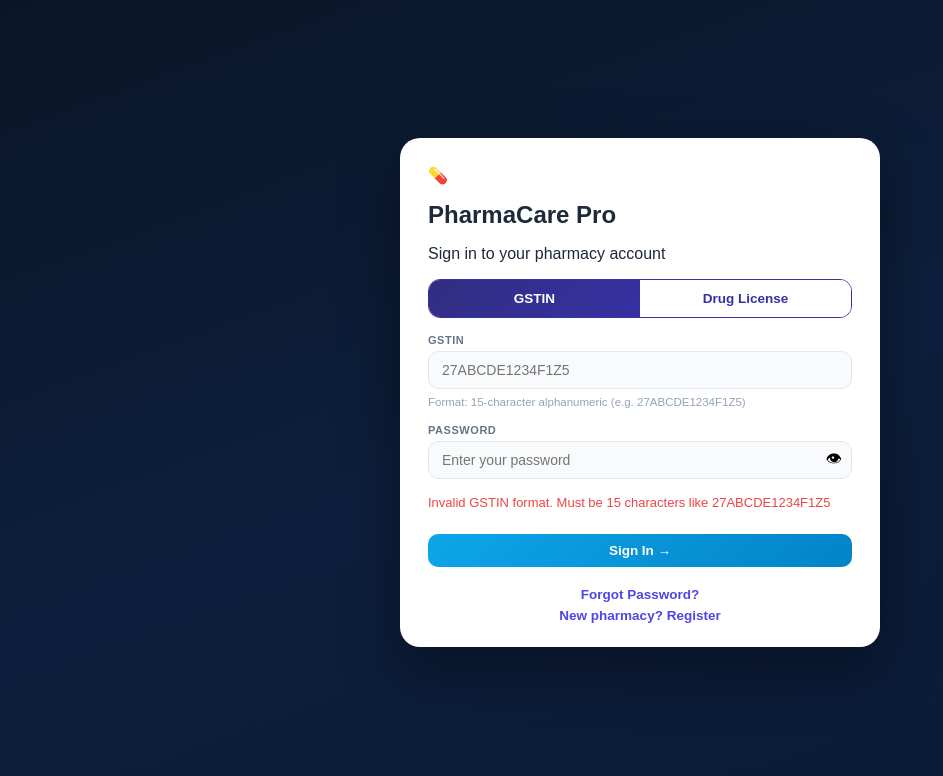
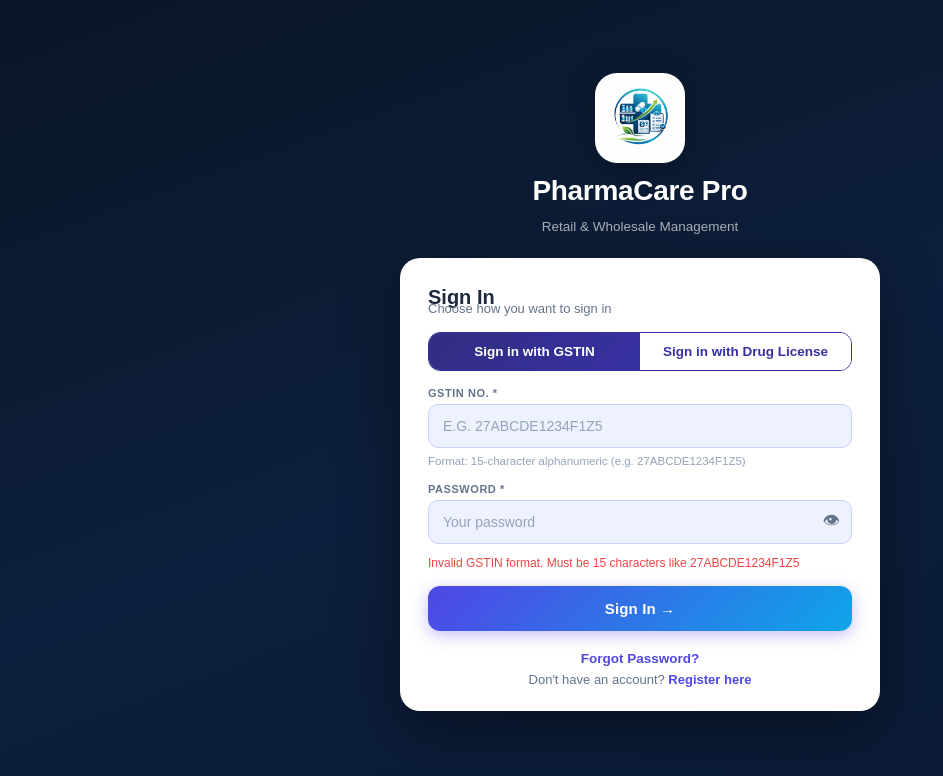
Before and after one commit to Dash1234-user/Pharma-Pro-Project, a React (Vite) app in the folder frontend/: page /login in a window 1280 px wide. Both pictures are taken after a click on the button "Sign In →". Shown: the top 776 px of the page, without its empty margins (0-943 px from the left). Built offline with nearby package versions, Linux system fonts and the light colour scheme.

Commit message:
Refactor AuthPage components and input handling

```diff
--- a/frontend/src/pages/AuthPage.jsx
+++ b/frontend/src/pages/AuthPage.jsx
@@ -6,37 +6,43 @@ import useSettingsStore from '../store/settingsStore';
 
 const GSTIN_RE = /^[0-9]{2}[A-Z]{5}[0-9]{4}[A-Z]{1}[1-9A-Z]{1}Z[0-9A-Z]{1}$/;
 
-function Field({ label, id, type = 'text', value, onChange, placeholder, hint, error }) {
+function Input({ label, id, type='text', value, onChange, placeholder, hint, error }) {
   const [show, setShow] = useState(false);
-  const isPassword = type === 'password';
+  const isPw = type === 'password';
   return (
     <div className="form-group">
-      <label className="form-label" htmlFor={id}>{label}</label>
-      <div style={{ position: 'relative' }}>
-        <input
-          id={id}
-          className="form-input"
-          type={isPassword ? (show ? 'text' : 'password') : type}
-          value={value}
-          onChange={onChange}
-          placeholder={placeholder}
-          autoComplete="off"
-          style={{ borderColor: error ? '#ef4444' : '' }}
-        />
-        {isPassword && (
-          <button type="button" onClick={() => setShow(s => !s)}
-            style={{ position:'absolute', right:10, top:'50%', transform:'translateY(-50%)', background:'none', border:'none', cursor:'pointer', fontSize:16 }}>
+      {label && <label className="form-label" htmlFor={id}>{label}</label>}
+      <div style={{ position:'relative' }}>
+        <input id={id} className="auth-input"
+          type={isPw ? (show ? 'text' : 'password') : type}
+          value={value} onChange={onChange} placeholder={placeholder} autoComplete="off"
+          style={{ borderColor:error?'#ef4444':'', paddingRight:isPw?44:'' }} />
+        {isPw && (
+          <button type="button" onClick={() => setShow(s=>!s)}
+            style={{ position:'absolute',right:12,top:'50%',transform:'translateY(-50%)',
+              background:'none',border:'none',cursor:'pointer',fontSize:17,color:'#64748b' }}>
             {show ? '🙈' : '👁'}
           </button>
         )}
       </div>
-      {hint  && <div className="form-hint" style={{ color: hint.startsWith('⚠') ? '#ef4444' : '#94a3b8' }}>{hint}</div>}
-      {error && <div style={{ color:'#ef4444', fontSize:12, marginTop:4 }}>{error}</div>}
+      {hint  && <div className="form-hint" style={{ color:hint.startsWith('⚠')?'#ef4444':'#94a3b8' }}>{hint}</div>}
+      {error && <div className="form-error">{error}</div>}
     </div>
   );
 }
 
-// ── LOGIN PANEL ──────────────────────────────────────────────────────────────
+function AuthHeader() {
+  return (
+    <div className="auth-header">
+      <div className="auth-logo-wrap">
+        <img src="/logo.jpeg" alt="PharmaCare Pro" />
+      </div>
+      <h1 className="auth-title-top">PharmaCare Pro</h1>
+      <p className="auth-tagline">Retail &amp; Wholesale Management</p>
+    </div>
+  );
+}
+
 function LoginPanel({ onSwitch }) {
   const [mode, setMode]         = useState('gstin');
   const [gstin, setGstin]       = useState('');
@@ -48,8 +54,8 @@ function LoginPanel({ onSwitch }) {
   const { setSettings }         = useSettingsStore();
   const navigate                = useNavigate();
 
-  const gstinHint = gstin && !GSTIN_RE.test(gstin)
-    ? '⚠ Invalid format. Expected 15-char like 27ABCDE1234F1Z5'
+  const gstinHint = gstin
+    ? (GSTIN_RE.test(gstin) ? '' : '⚠ Invalid format. Expected 15-char like 27ABCDE1234F1Z5')
     : 'Format: 15-character alphanumeric (e.g. 27ABCDE1234F1Z5)';
 
   async function handleLogin() {
@@ -76,70 +82,72 @@ function LoginPanel({ onSwitch }) {
   }
 
   return (
+    <>
+      <AuthHeader />
       <div className="auth-panel">
-      <div className="auth-logo">💊</div>
-      <h2 className="auth-title">PharmaCare Pro</h2>
-      <p className="auth-subtitle">Sign in to your pharmacy account</p>
-
+        <div>
+          <h2 className="auth-panel-title">Sign In</h2>
+          <p className="auth-panel-sub">Choose how you want to sign in</p>
+        </div>
         <div className="auth-mode-toggle">
-        <button type="button" className={`auth-mode-btn${mode==='gstin'?' active':''}`} onClick={() => setMode('gstin')}>GSTIN</button>
-        <button type="button" className={`auth-mode-btn${mode==='drug'?' active':''}`}  onClick={() => setMode('drug')}>Drug License</button>
+          <button type="button" className={`auth-mode-btn${mode==='gstin'?' active':''}`} onClick={() => setMode('gstin')}>
+            Sign in with GSTIN
+          </button>
+          <button type="button" className={`auth-mode-btn${mode==='drug'?' active':''}`} onClick={() => setMode('drug')}>
+            Sign in with Drug License
+          </button>
         </div>
-
         {mode === 'gstin' ? (
           <div className="form-group">
-          <label className="form-label">GSTIN</label>
-          <input className="form-input" type="text" value={gstin}
+            <label className="form-label">GSTIN No. *</label>
+            <input className="auth-input" type="text" value={gstin}
               onChange={e => setGstin(e.target.value.toUpperCase())}
-            placeholder="27ABCDE1234F1Z5" maxLength={15} />
-          <div className="form-hint" style={{ color: gstin && !GSTIN_RE.test(gstin) ? '#ef4444':'#94a3b8' }}>{gstinHint}</div>
+              placeholder="E.G. 27ABCDE1234F1Z5" maxLength={15} />
+            {gstinHint && <div className="form-hint" style={{ color:gstinHint.startsWith('⚠')?'#ef4444':'#94a3b8' }}>{gstinHint}</div>}
           </div>
         ) : (
-        <Field label="Drug License No." id="login-drug" value={drug}
+          <Input label="Drug License No. *" id="login-drug" value={drug}
             onChange={e => setDrug(e.target.value)} placeholder="e.g. MH-MUM-123456" />
         )}
-
-      <Field label="Password" id="login-pw" type="password" value={password}
-        onChange={e => setPassword(e.target.value)} placeholder="Enter your password" />
-
-      {error && <div style={{ color:'#ef4444', fontSize:13, marginBottom:8 }}>{error}</div>}
-
-      <button className="btn btn-primary" style={{ width:'100%' }} onClick={handleLogin} disabled={loading}>
+        <Input label="Password *" id="login-pw" type="password" value={password}
+          onChange={e => setPassword(e.target.value)} placeholder="Your password" />
+        {error && <div className="form-error" style={{ marginTop:-4 }}>{error}</div>}
+        <button className="auth-submit-btn" onClick={handleLogin} disabled={loading}>
           {loading ? 'Signing in…' : 'Sign In →'}
         </button>
-
         <div className="auth-links">
-        <button type="button" className="auth-link" onClick={() => onSwitch('forgot')}>Forgot Password?</button>
-        <button type="button" className="auth-link" onClick={() => onSwitch('register')}>New pharmacy? Register</button>
+          <button type="button" className="auth-link" onClick={() => onSwitch('forgot')}>
+            Forgot Password?
+          </button>
+          <div className="auth-register-line">
+            Don't have an account?{' '}
+            <button type="button" onClick={() => onSwitch('register')}>Register here</button>
           </div>
         </div>
+      </div>
+    </>
   );
 }
 
-// ── REGISTER PANEL ───────────────────────────────────────────────────────────
-// Handles both Wholesale Pharma and Retail Pharmacy — mirrors setRegType()+doRegister()
 function RegisterPanel({ onSwitch }) {
-  const [type, setType]             = useState('Retail Pharmacy');
-  const isWS                        = type === 'Wholesale Pharma';
-  const [email, setEmail]           = useState('');
-  const [phone, setPhone]           = useState('');
-  const [gstin, setGstin]           = useState('');
-  const [license, setLicense]       = useState('');
-  const [password, setPassword]     = useState('');
-  const [confirmPw, setConfirmPw]   = useState('');
-  const [address, setAddress]       = useState('');
-  const [defaultGst, setDefaultGst] = useState('12');
-  const [lowStock, setLowStock]     = useState('10');
-  const [expiryDays, setExpiryDays] = useState('90');
-  // Wholesale only
-  const [ownerName, setOwnerName]       = useState('');
-  const [wholesaler, setWholesaler]     = useState('');
+  const [type, setType]               = useState('Retail Pharmacy');
+  const isWS                          = type === 'Wholesale Pharma';
+  const [email, setEmail]             = useState('');
+  const [phone, setPhone]             = useState('');
+  const [gstin, setGstin]             = useState('');
+  const [license, setLicense]         = useState('');
+  const [password, setPassword]       = useState('');
+  const [confirmPw, setConfirmPw]     = useState('');
+  const [address, setAddress]         = useState('');
+  const [defaultGst, setDefaultGst]   = useState('12');
+  const [lowStock, setLowStock]       = useState('10');
+  const [expiryDays, setExpiryDays]   = useState('90');
+  const [ownerName, setOwnerName]     = useState('');
+  const [wholesaler, setWholesaler]   = useState('');
   const [wholesalerId, setWholesalerId] = useState('');
-  // Retail only
-  const [shopName, setShopName]           = useState('');
+  const [shopName, setShopName]         = useState('');
   const [retailerOwner, setRetailerOwner] = useState('');
-
-  const [error, setError]     = useState('');
+  const [error, setError]   = useState('');
   const [loading, setLoading] = useState(false);
   const [success, setSuccess] = useState('');
   const { login }             = useAuthStore();
@@ -160,131 +168,100 @@ function RegisterPanel({ onSwitch }) {
     if (!/[A-Za-z]/.test(password))   { setError('Password must contain letters'); return; }
     if (!/[0-9]/.test(password))      { setError('Password must contain at least one number'); return; }
     if (password !== confirmPw)       { setError('Passwords do not match'); return; }
-
-    const payload = {
-      email, phone,
-      pharmacyType:      type,
-      drugLicense:       license,
-      gstin:             gstin.trim().toUpperCase(),
-      password,          confirmPassword: confirmPw,
-      ownerName:         isWS ? ownerName      : '',
-      wholesaler:        isWS ? wholesaler     : '',
-      wholesalerId:      isWS ? wholesalerId   : '',
-      shopName:          isWS ? ''             : shopName,
-      retailerOwner:     isWS ? ''             : retailerOwner,
-      address,
-      defaultGst:        parseFloat(defaultGst) || 12,
-      lowStockThreshold: parseInt(lowStock)      || 10,
-      expiryAlertDays:   parseInt(expiryDays)    || 90,
-    };
-
     setLoading(true);
     try {
-      const res = await client.post('/auth/register', payload);
+      const res = await client.post('/auth/register', {
+        email, phone, pharmacyType: type, drugLicense: license,
+        gstin: gstin.trim().toUpperCase(), password, confirmPassword: confirmPw,
+        ownerName: isWS?ownerName:'', wholesaler: isWS?wholesaler:'',
+        wholesalerId: isWS?wholesalerId:'', shopName: isWS?'':shopName,
+        retailerOwner: isWS?'':retailerOwner, address,
+        defaultGst: parseFloat(defaultGst)||12,
+        lowStockThreshold: parseInt(lowStock)||10,
+        expiryAlertDays: parseInt(expiryDays)||90,
+      });
       setAuthToken(res.data.token);
       login(res.data.token, res.data.user);
       if (res.data.user) setSettings(res.data.user);
-      setSuccess(`Welcome to PharmaCare Pro! Your ${res.data.user.pharmacyType} account is ready.`);
+      setSuccess(`Welcome! Your ${res.data.user.pharmacyType} account is ready.`);
     } catch (e) {
       setError(e.response?.data?.error || 'Registration failed. Please try again.');
     } finally { setLoading(false); }
   }
 
-  if (success) {
-    return (
-      <div className="auth-panel" style={{ textAlign:'center' }}>
-        <div style={{ fontSize:48, marginBottom:12 }}>🎉</div>
-        <h2 className="auth-title">Account Created!</h2>
-        <p style={{ color:'#64748b', margin:'12px 0 24px' }}>{success}</p>
-        <button className="btn btn-primary" style={{ width:'100%' }} onClick={() => navigate('/')}>
-          Go to Dashboard →
-        </button>
+  if (success) return (
+    <>
+      <AuthHeader />
+      <div className="auth-panel" style={{ textAlign:'center', gap:20 }}>
+        <div style={{ fontSize:52 }}>🎉</div>
+        <h2 className="auth-panel-title">Account Created!</h2>
+        <p style={{ color:'#64748b' }}>{success}</p>
+        <button className="auth-submit-btn" onClick={() => navigate('/')}>Go to Dashboard →</button>
       </div>
+    </>
   );
-  }
 
   return (
+    <>
+      <AuthHeader />
       <div className="auth-panel">
-      <h2 className="auth-title">Create Account</h2>
-      <p className="auth-subtitle">Register your pharmacy</p>
-
-      {/* Pharmacy type toggle — Wholesale Pharma | Retail Pharmacy */}
-      <div className="auth-mode-toggle" style={{ marginBottom:16 }}>
-        <button type="button"
-          className={`auth-mode-btn${!isWS?' active':''}`}
-          style={!isWS?{borderColor:'#10b981',background:'#f0fdf4',color:'#166534'}:{}}
-          onClick={() => setType('Retail Pharmacy')}>
-          Retail Pharmacy
-        </button>
-        <button type="button"
-          className={`auth-mode-btn${isWS?' active':''}`}
-          style={isWS?{borderColor:'#1e40af',background:'#eff6ff',color:'#1e40af'}:{}}
-          onClick={() => setType('Wholesale Pharma')}>
-          Wholesale Pharma
-        </button>
+        <div>
+          <h2 className="auth-panel-title">Create Account</h2>
+          <p className="auth-panel-sub">Register your pharmacy</p>
         </div>
-
-      {/* Wholesale-specific */}
+        <div className="auth-mode-toggle">
+          <button type="button" className={`auth-mode-btn${!isWS?' active':''}`} onClick={() => setType('Retail Pharmacy')}>Retail Pharmacy</button>
+          <button type="button" className={`auth-mode-btn${isWS?' active':''}`}  onClick={() => setType('Wholesale Pharma')}>Wholesale Pharma</button>
+        </div>
         {isWS && <>
-        <Field label="Owner Name *"             id="reg-owner"  value={ownerName}    onChange={e=>setOwnerName(e.target.value)}    placeholder="Wholesaler owner full name" />
-        <Field label="Business Name *"          id="reg-biz"    value={wholesaler}   onChange={e=>setWholesaler(e.target.value)}   placeholder="Wholesale business name" />
-        <Field label="Wholesaler ID (optional)" id="reg-wsid"   value={wholesalerId} onChange={e=>setWholesalerId(e.target.value)} placeholder="e.g. WS-2024-001" />
+          <Input label="Owner Name *"             id="r1" value={ownerName}    onChange={e=>setOwnerName(e.target.value)}    placeholder="Wholesaler owner full name" />
+          <Input label="Business Name *"          id="r2" value={wholesaler}   onChange={e=>setWholesaler(e.target.value)}   placeholder="Wholesale business name" />
+          <Input label="Wholesaler ID (optional)" id="r3" value={wholesalerId} onChange={e=>setWholesalerId(e.target.value)} placeholder="e.g. WS-2024-001" />
         </>}
-
-      {/* Retail-specific */}
         {!isWS && <>
-        <Field label="Shop / Store Name *"  id="reg-shop"   value={shopName}      onChange={e=>setShopName(e.target.value)}      placeholder="Your pharmacy name" />
-        <Field label="Owner / Proprietor *" id="reg-owner2" value={retailerOwner} onChange={e=>setRetailerOwner(e.target.value)} placeholder="Owner full name" />
+          <Input label="Shop / Store Name *"  id="r4" value={shopName}      onChange={e=>setShopName(e.target.value)}      placeholder="Your pharmacy name" />
+          <Input label="Owner / Proprietor *" id="r5" value={retailerOwner} onChange={e=>setRetailerOwner(e.target.value)} placeholder="Owner full name" />
         </>}
-
-      {/* Common fields */}
-      <Field label="Email *"           id="reg-email" type="email" value={email}   onChange={e=>setEmail(e.target.value)}   placeholder="pharmacy@email.com" />
-      <Field label="Phone *"           id="reg-phone" type="tel"   value={phone}   onChange={e=>setPhone(e.target.value)}   placeholder="10-digit mobile number" />
-      <Field label="Drug License No. *"id="reg-lic"               value={license}  onChange={e=>setLicense(e.target.value)} placeholder="e.g. MH-MUM-123456" />
-
+        <Input label="Email *"            id="r6" type="email" value={email}   onChange={e=>setEmail(e.target.value)}   placeholder="pharmacy@email.com" />
+        <Input label="Phone *"            id="r7" type="tel"   value={phone}   onChange={e=>setPhone(e.target.value)}   placeholder="10-digit mobile number" />
+        <Input label="Drug License No. *" id="r8"              value={license}  onChange={e=>setLicense(e.target.value)} placeholder="e.g. MH-MUM-123456" />
         <div className="form-group">
           <label className="form-label">GSTIN *</label>
-        <input className="form-input" type="text" value={gstin}
-          onChange={e=>setGstin(e.target.value.toUpperCase())}
-          placeholder="27ABCDE1234F1Z5" maxLength={15} />
-        <div className="form-hint" style={{ color: gstin && !GSTIN_RE.test(gstin)?'#ef4444':'#94a3b8' }}>
-          {gstin && !GSTIN_RE.test(gstin) ? '⚠ Invalid GSTIN format' : 'Format: 15-character alphanumeric'}
+          <input className="auth-input" type="text" value={gstin}
+            onChange={e=>setGstin(e.target.value.toUpperCase())} placeholder="27ABCDE1234F1Z5" maxLength={15} />
+          <div className="form-hint" style={{ color:gstin&&!GSTIN_RE.test(gstin)?'#ef4444':'#94a3b8' }}>
+            {gstin&&!GSTIN_RE.test(gstin)?'⚠ Invalid GSTIN format':'Format: 15-character alphanumeric'}
           </div>
         </div>
-
-      <Field label="Address" id="reg-addr" value={address} onChange={e=>setAddress(e.target.value)} placeholder="Store address" />
-      <Field label="Password *"        id="reg-pw"  type="password" value={password}  onChange={e=>setPassword(e.target.value)}  placeholder="Min 8 chars, letters + numbers" />
-      <Field label="Confirm Password *"id="reg-cpw" type="password" value={confirmPw} onChange={e=>setConfirmPw(e.target.value)} placeholder="Re-enter password" />
-
-      <div style={{ display:'grid', gridTemplateColumns:'1fr 1fr 1fr', gap:8, marginTop:4 }}>
+        <Input label="Address" id="r9" value={address} onChange={e=>setAddress(e.target.value)} placeholder="Store address" />
+        <Input label="Password *"         id="r10" type="password" value={password}  onChange={e=>setPassword(e.target.value)}  placeholder="Min 8 chars, letters + numbers" />
+        <Input label="Confirm Password *" id="r11" type="password" value={confirmPw} onChange={e=>setConfirmPw(e.target.value)} placeholder="Re-enter password" />
+        <div style={{ display:'grid', gridTemplateColumns:'1fr 1fr 1fr', gap:8 }}>
           <div className="form-group">
-          <label className="form-label">Default GST %</label>
-          <input className="form-input" type="number" value={defaultGst} onChange={e=>setDefaultGst(e.target.value)} min="0" max="28" />
+            <label className="form-label">GST %</label>
+            <input className="auth-input" type="number" value={defaultGst} onChange={e=>setDefaultGst(e.target.value)} min="0" max="28" />
           </div>
           <div className="form-group">
-          <label className="form-label">Low Stock Qty</label>
-          <input className="form-input" type="number" value={lowStock}   onChange={e=>setLowStock(e.target.value)}   min="1" />
+            <label className="form-label">Low Stock</label>
+            <input className="auth-input" type="number" value={lowStock}   onChange={e=>setLowStock(e.target.value)}   min="1" />
           </div>
           <div className="form-group">
-          <label className="form-label">Expiry Alert Days</label>
-          <input className="form-input" type="number" value={expiryDays} onChange={e=>setExpiryDays(e.target.value)} min="1" />
+            <label className="form-label">Expiry Days</label>
+            <input className="auth-input" type="number" value={expiryDays} onChange={e=>setExpiryDays(e.target.value)} min="1" />
           </div>
         </div>
-
-      {error && <div style={{ color:'#ef4444', fontSize:13, marginBottom:8 }}>{error}</div>}
-
-      <button className="btn btn-primary" style={{ width:'100%' }} onClick={handleRegister} disabled={loading}>
+        {error && <div className="form-error">{error}</div>}
+        <button className="auth-submit-btn" onClick={handleRegister} disabled={loading}>
           {loading ? 'Creating account…' : 'Create Account ✓'}
         </button>
         <div className="auth-links">
           <button type="button" className="auth-link" onClick={() => onSwitch('login')}>Already registered? Sign In</button>
         </div>
       </div>
+    </>
   );
 }
 
-// ── FORGOT PASSWORD PANEL ────────────────────────────────────────────────────
-// mirrors fpSendOtp() + fpConfirm() in app.js
 function ForgotPanel({ onSwitch }) {
   const [identifier, setIdentifier] = useState('');
   const [newPw, setNewPw]           = useState('');
@@ -305,7 +282,6 @@ function ForgotPanel({ onSwitch }) {
     if (!/[A-Za-z]/.test(newPw)){ setError('Password must contain at least one letter.'); return; }
     if (!/[0-9]/.test(newPw))   { setError('Password must contain at least one number.'); return; }
     if (newPw !== confirmPw)     { setError('Passwords do not match.'); return; }
-
     setLoading(true);
     try {
       const res = await client.post('/auth/forgot-password/send-otp', { identifier, newPassword: newPw });
@@ -330,50 +306,46 @@ function ForgotPanel({ onSwitch }) {
   }
 
   return (
+    <>
+      <AuthHeader />
       <div className="auth-panel">
-      <h2 className="auth-title">Reset Password</h2>
-      <p className="auth-subtitle">Enter your GSTIN or Drug License to receive an OTP</p>
-
-      <Field label="GSTIN or Drug License No." id="fp-id"
+        <div>
+          <h2 className="auth-panel-title">Reset Password</h2>
+          <p className="auth-panel-sub">Enter your GSTIN or Drug License to receive an OTP</p>
+        </div>
+        <Input label="GSTIN or Drug License No." id="fp-id"
           value={identifier} onChange={e=>setIdentifier(e.target.value)}
           placeholder="Your registered identifier" />
-      <Field label="New Password"     id="fp-pw"  type="password" value={newPw}    onChange={e=>setNewPw(e.target.value)}    placeholder="Min 8 chars, letters + numbers" />
-      <Field label="Confirm Password" id="fp-cpw" type="password" value={confirmPw} onChange={e=>setConfirmPw(e.target.value)} placeholder="Re-enter new password" />
-
-      {error && <div style={{ color:'#ef4444', fontSize:13, marginBottom:8 }}>{error}</div>}
-
-      <button className="btn btn-primary" style={{ width:'100%', marginBottom:12 }}
-        onClick={handleSendOtp} disabled={loading}>
+        <Input label="New Password"     id="fp-pw"  type="password" value={newPw}    onChange={e=>setNewPw(e.target.value)}    placeholder="Min 8 chars, letters + numbers" />
+        <Input label="Confirm Password" id="fp-cpw" type="password" value={confirmPw} onChange={e=>setConfirmPw(e.target.value)} placeholder="Re-enter new password" />
+        {error && <div className="form-error">{error}</div>}
+        <button className="auth-submit-btn" onClick={handleSendOtp} disabled={loading}>
           {loading ? 'Sending OTP…' : otpSent ? 'Resend OTP' : 'Send OTP to Registered Email'}
         </button>
-
-      {otpSent && <>
-        {devOtp && (
-          <div className="form-hint" style={{ color:'#f59e0b', marginBottom:8 }}>
-            Dev mode: OTP is {devOtp} (email not configured — auto-filled)
+        {otpSent && (
+          <div style={{ display:'flex', flexDirection:'column', gap:12 }}>
+            {devOtp && <div className="form-hint" style={{ color:'#f59e0b' }}>Dev mode: OTP is {devOtp} (auto-filled)</div>}
+            <Input label="Enter OTP (6 digits)" id="fp-otp"
+              value={otp} onChange={e=>setOtp(e.target.value)}
+              placeholder="6-digit OTP from email" error={otpError} />
+            <button className="auth-submit-btn" style={{ opacity:otp.length!==6?0.55:1 }}
+              onClick={handleConfirm} disabled={confirming||otp.length!==6}>
+              {confirming ? 'Confirming…' : 'Confirm Reset'}
+            </button>
           </div>
         )}
-        <Field label="Enter OTP (6 digits)" id="fp-otp"
-          value={otp} onChange={e=>setOtp(e.target.value)}
-          placeholder="6-digit OTP from email" error={otpError} />
-        <button className="btn btn-primary" style={{ width:'100%', opacity: otp.length!==6?0.5:1 }}
-          onClick={handleConfirm} disabled={confirming || otp.length!==6}>
-          {confirming ? 'Confirming…' : 'Confirm Reset'}
-        </button>
-      </>}
-
         <div className="auth-links">
           <button type="button" className="auth-link" onClick={() => onSwitch('login')}>← Back to Sign In</button>
         </div>
       </div>
+    </>
   );
 }
 
-// ── ROOT AuthPage ─────────────────────────────────────────────────────────────
 export default function AuthPage({ mode = 'login' }) {
   const [panel, setPanel] = useState(mode);
   return (
-    <div className="auth-overlay" style={{ display:'flex' }}>
+    <div className="auth-overlay">
       <div className="auth-container">
         {panel === 'login'    && <LoginPanel    onSwitch={setPanel} />}
         {panel === 'register' && <RegisterPanel onSwitch={setPanel} />}
```
Lines whose indentation alone changed are shown as unchanged.
